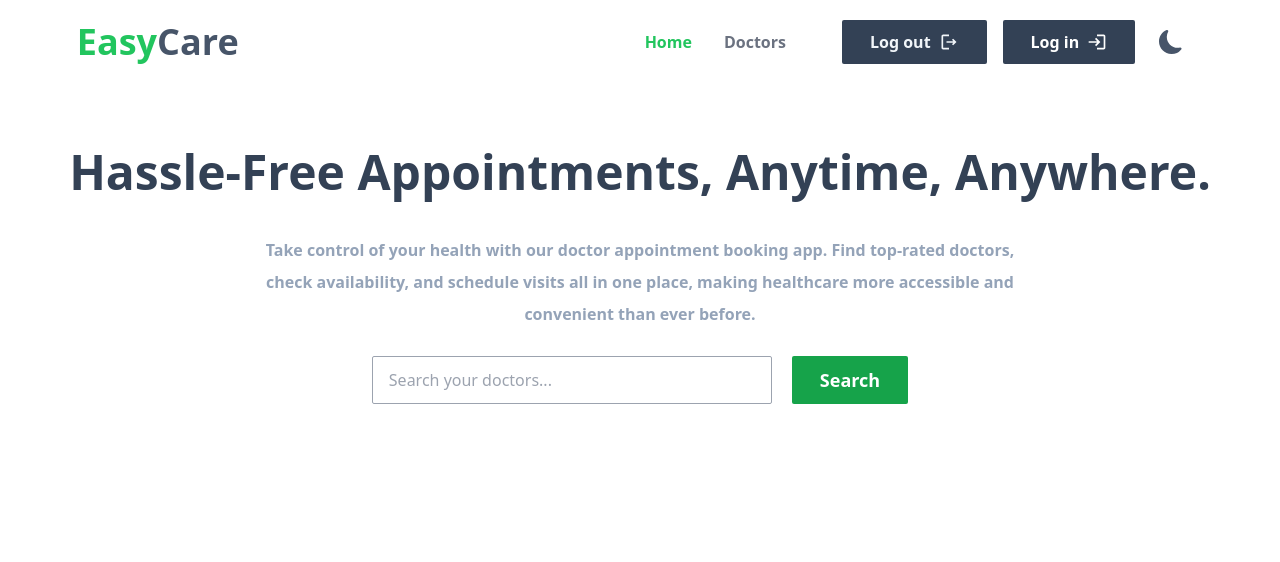
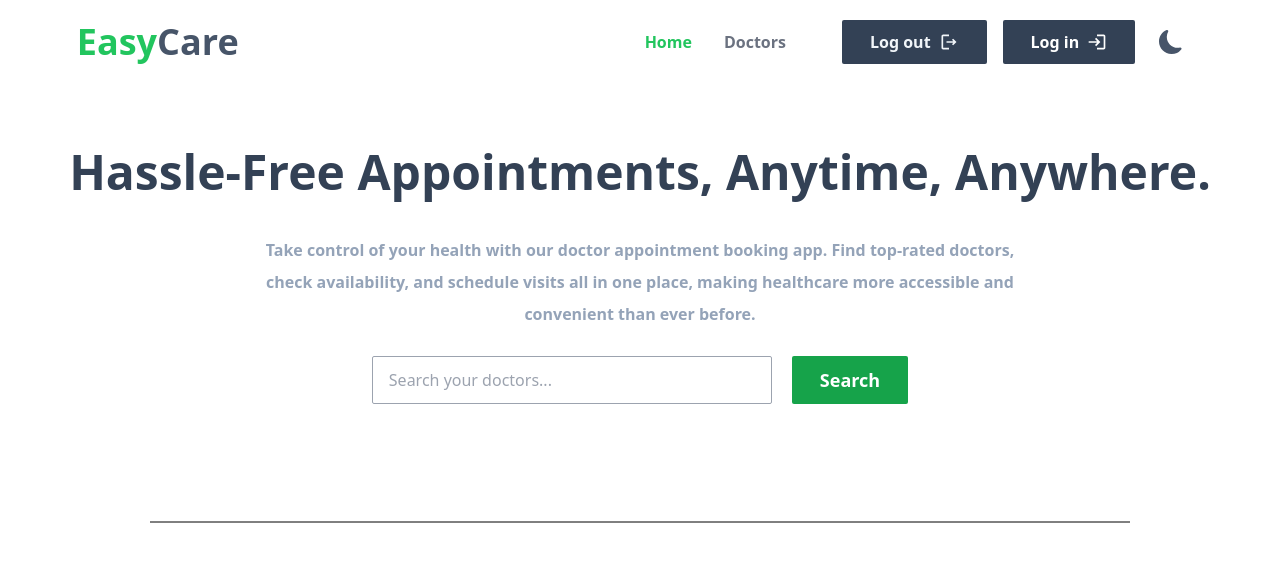
Before and after one commit to rabiulahsan/doctor-booking-client, a React (Vite) app: page / in a window 1280 px wide. Shown: the top 562 px of the page. Built offline with nearby package versions, Linux system fonts and the light colour scheme.

Commit message:
created svg line

```diff
--- a/src/Components/ActiveLink/SvgLine/SvgLine.jsx
+++ b/src/Components/ActiveLink/SvgLine/SvgLine.jsx
@@ -1,7 +1,7 @@
 import { gsap } from "gsap";
 
 const SvgLine = () => {
-  const initial_path = `M 10 80 Q 300 80 590 80`;
+  const initial_path = `M 10 80 Q 300 80 990 80`;
 
   const handleAnimation = (e) => {
     // Get bounding box of the container
@@ -13,7 +13,7 @@ const SvgLine = () => {
     const path = `M 10 80 Q ${Math.min(relativeX, 590)} ${Math.min(
       relativeY,
       160
-    )} 590 80`;
+    )} 990 80`;
 
     gsap.to("svg path", {
       attr: { d: path },
@@ -35,10 +35,10 @@ const SvgLine = () => {
       className=""
       onMouseMove={handleAnimation}
       onMouseLeave={handleMouseLeave}
-      style={{ width: "600px", height: "200px" }}
+      style={{ width: "1000px", height: "200px" }}
     >
-      <svg width="600" height="160" xmlns="http://www.w3.org/2000/svg">
-        <path d="M 10 80 Q 300 80 590 80" stroke="black" fill="transparent" />
+      <svg width="1000" height="160" xmlns="http://www.w3.org/2000/svg">
+        <path d="M 10 80 Q 500 80 990 80" stroke="black" fill="transparent" />
       </svg>
     </div>
   );
--- a/src/Pages/HomePage/Banner/Banner.jsx
+++ b/src/Pages/HomePage/Banner/Banner.jsx
@@ -1,4 +1,5 @@
 import { useState } from "react";
+import SvgLine from "../../../Components/ActiveLink/SvgLine/SvgLine";
 
 const Banner = () => {
   const [searchValue, setSearchValue] = useState("");
@@ -39,6 +40,10 @@ const Banner = () => {
           Search
         </button>
       </div>
+
+      <div className="flex justify-center items-center mt-[3%] ">
+        <SvgLine></SvgLine>
+      </div>
     </div>
   );
 };
```
